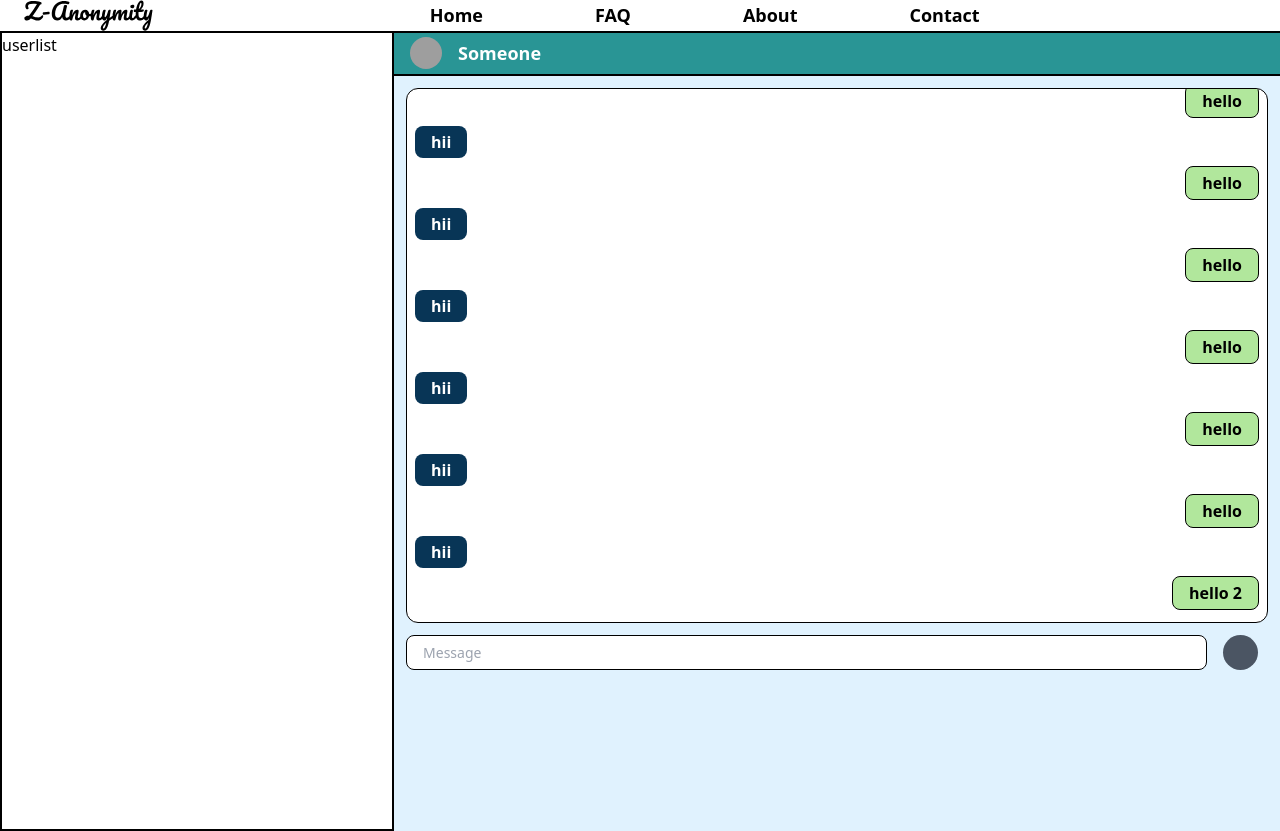
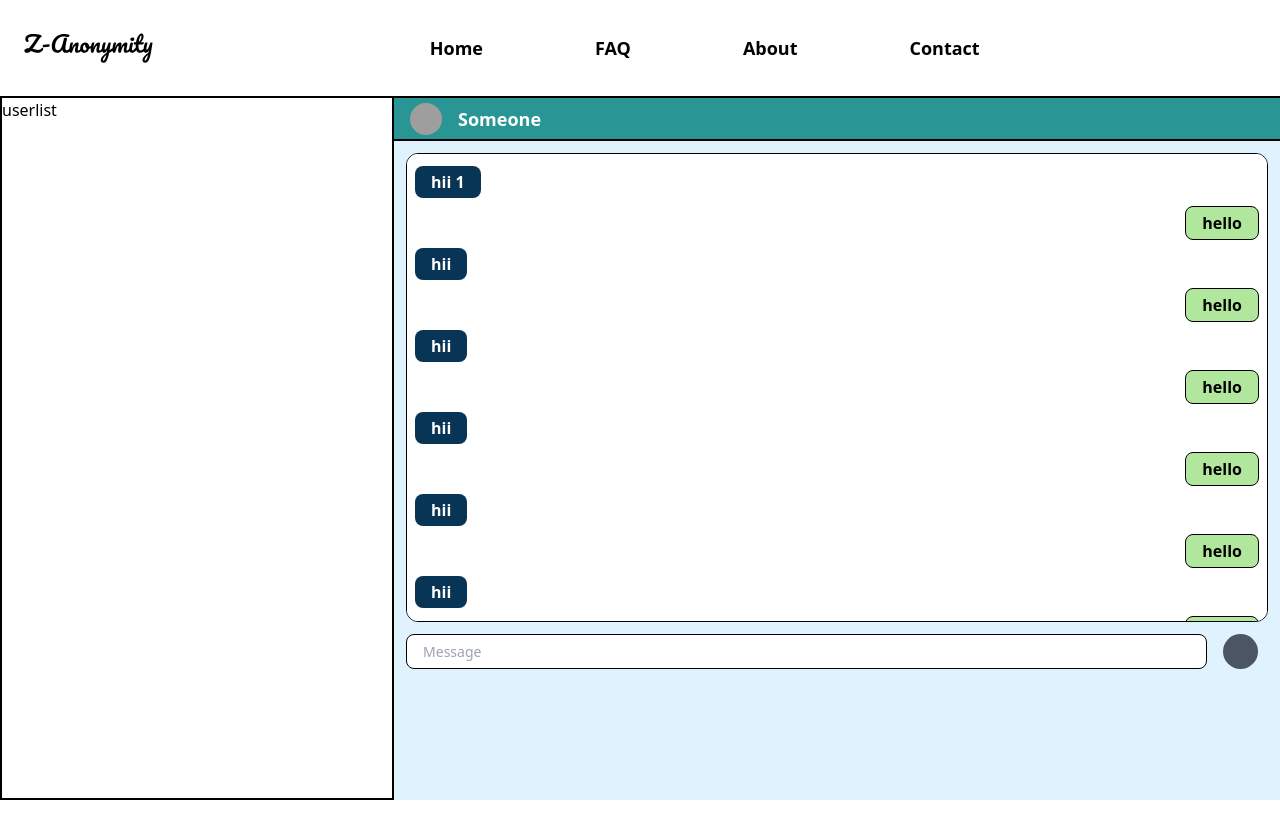
Before and after one commit to mandyy1305/zeroanonymity, a React (Vite) app in the folder frontend/: page /chats in a window 1280 px wide. After the commit the page ends 800 px from the top, so only its background shows below. Built offline with nearby package versions, Linux system fonts and the light colour scheme; grey boxes are pictures that could not be loaded.

Commit message:
Update Chats.jsx

```diff
--- a/frontend/src/pages/Chats.jsx
+++ b/frontend/src/pages/Chats.jsx
@@ -1,61 +1,67 @@
-import React from "react";
+import React, { useEffect, useRef } from "react";
 import RecievedMsg from "../components/RecievedMsg";
 import SentMsg from "../components/SentMsg";
 
 const Chats = () => {
   return (
-   <div className="bg-red-400 h-full flex">
+    <div className="bg-red-400 h-[calc(100%-96px)] flex">
       <div className="bg-white border-[2px] border-black w-full ml-[2px] lg:ml-0 lg:w-1/3 ">
         userlist
       </div>
       <div className="bg-sky-100 w-1 invisible lg:visible lg:w-3/4">
         <div className="bg-[#299595] h-[45px] flex items-center pl-4 border-t-[2px] border-b-[2px] border-black">
-                <img src="https://banner2.cleanpng.com/20180523/tha/kisspng-businessperson-computer-icons-avatar-clip-art-lattice-5b0508dc6a3a10.0013931115270566044351.jpg" alt="I" className="rounded-full h-8 w-8"/>
+          <img
+            src="https://banner2.cleanpng.com/20180523/tha/kisspng-businessperson-computer-icons-avatar-clip-art-lattice-5b0508dc6a3a10.0013931115270566044351.jpg"
+            alt="I"
+            className="rounded-full h-8 w-8"
+          />
           <span className="ml-4 text-lg font-semibold text-white">Someone</span>
         </div>
         <div className="bg-sky-100 h-5/6 flex flex-col">
-                <div className="m-3 rounded-xl bg-white h-5/6 border-[1px] border-black p-2 flex flex-col justify-end
-                    overflow-y-auto">
-
-                <RecievedMsg msg="hii 1"/>
-                <SentMsg msg="hello"/>
-                <RecievedMsg msg="hii"/>
-                <SentMsg msg="hello"/>
-                <RecievedMsg msg="hii"/>
-                <SentMsg msg="hello"/>
-                <RecievedMsg msg="hii"/>
-                <SentMsg msg="hello"/>
-                <RecievedMsg msg="hii"/>
-                <SentMsg msg="hello"/>
-                <RecievedMsg msg="hii"/>
-                <SentMsg msg="hello"/>
-                <RecievedMsg msg="hii"/>
-                <SentMsg msg="hello"/>
-                <RecievedMsg msg="hii"/>
-                <SentMsg msg="hello"/>
-                <RecievedMsg msg="hii"/>
-                <SentMsg msg="hello"/>
-                <RecievedMsg msg="hii"/>
-                <SentMsg msg="hello"/>
-                <RecievedMsg msg="hii"/>
-                <SentMsg msg="hello"/>
-                <RecievedMsg msg="hii"/>
-                <SentMsg msg="hello"/>
-                <RecievedMsg msg="hii"/>
-                <SentMsg msg="hello"/>
-                <RecievedMsg msg="hii"/>
-                <SentMsg msg="hello"/>
-                <RecievedMsg msg="hii"/>
-                <SentMsg msg="hello"/>
-                <RecievedMsg msg="hii"/>
-                <SentMsg msg="hello 2"/>
+          <div
+            className="m-3 rounded-xl bg-white h-5/6 border-[1px] border-black p-2 flex flex-col
+                    overflow-y-auto chat-area"
+          >
+            <RecievedMsg msg="hii 1" />
+            <SentMsg msg="hello" />
+            <RecievedMsg msg="hii" />
+            <SentMsg msg="hello" />
+            <RecievedMsg msg="hii" />
+            <SentMsg msg="hello" />
+            <RecievedMsg msg="hii" />
+            <SentMsg msg="hello" />
+            <RecievedMsg msg="hii" />
+            <SentMsg msg="hello" />
+            <RecievedMsg msg="hii" />
+            <SentMsg msg="hello" />
+            <RecievedMsg msg="hii" />
+            <SentMsg msg="hello" />
+            <RecievedMsg msg="hii" />
+            <SentMsg msg="hello" />
+            <RecievedMsg msg="hii" />
+            <SentMsg msg="hello" />
+            <RecievedMsg msg="hii" />
+            <SentMsg msg="hello" />
+            <RecievedMsg msg="hii" />
+            <SentMsg msg="hello" />
+            <RecievedMsg msg="hii" />
+            <SentMsg msg="hello" />
+            <RecievedMsg msg="hii" />
+            <SentMsg msg="hello" />
+            <RecievedMsg msg="hii" />
+            <SentMsg msg="hello" />
+            <RecievedMsg msg="hii" />
+            <SentMsg msg="hello" />
+            <RecievedMsg msg="hii" />
+            <SentMsg msg="hello 2" />
           </div>
           <div className="bg-sky-100 h-1/6 pl-3 flex ">
-                    <input type="text" className="w-11/12 h-[35px] rounded-lg p-4 text-sm border-[1px] border-black" placeholder="Message"/>
-                    <div className="flex justify-center items-center bg-gray-600 w-[35px] h-[35px]  ml-4 rounded-full">
-
-                    </div>
-
+            <input
+              type="text"
+              className="w-11/12 h-[35px] rounded-lg p-4 text-sm border-[1px] border-black"
+              placeholder="Message"
+            />
+            <div className="flex justify-center items-center bg-gray-600 w-[35px] h-[35px]  ml-4 rounded-full"></div>
           </div>
         </div>
       </div>
```
Lines whose indentation alone changed are shown as unchanged.
